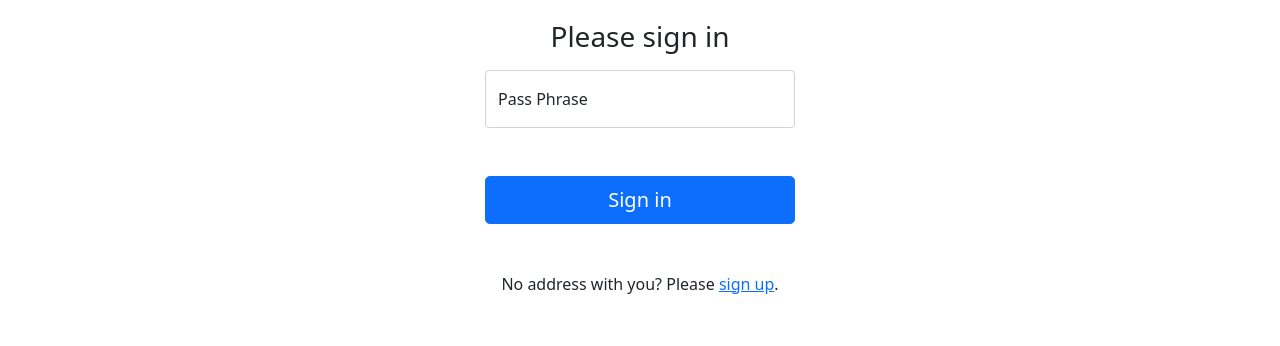
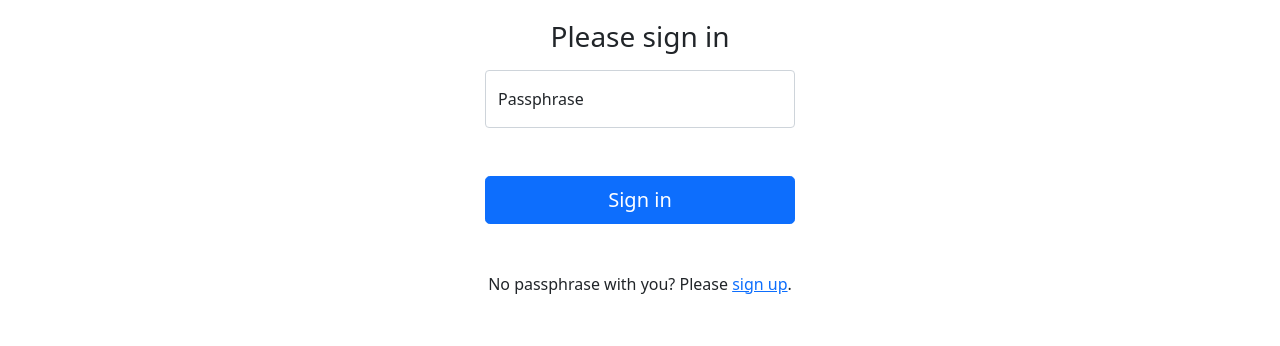
Before and after one commit to gatolife-creater/KUChat, a React (Create React App) app in the folder frontend/: page /signin in a window 1280 px wide. Shown: the part 176-522 px from the top of the page. Built offline with nearby package versions, Linux system fonts and the light colour scheme; no server answers.

Commit message:
ウォレットページからQRコードを表示できるようにした。

```diff
--- a/frontend/src/components/pages/SigninPage.jsx
+++ b/frontend/src/components/pages/SigninPage.jsx
@@ -11,12 +11,12 @@ const SignupPage = () => {
                         <h1 className="h3 mb-3 fw-normal">Please sign in</h1>
 
                         <div className="form-floating">
-                            <input className="form-control" name="mnemonic" id="floatingInput" placeholder="Pass Phrase"/>
-                            <label htmlFor="floatingInput">Pass Phrase</label>
+                            <input className="form-control" name="mnemonic" id="floatingInput" placeholder="Passphrase"/>
+                            <label htmlFor="floatingInput">Passphrase</label>
                         </div>
 
                         <button className="mt-5 btn btn-lg btn-primary" type="submit">Sign in</button>
-                        <p className="mt-5 mb-3">No address with you? Please <a href="/signup">sign up</a>.</p>
+                        <p className="mt-5 mb-3">No passphrase with you? Please <a href="/signup">sign up</a>.</p>
                         <p className="mt-5 mb-3 text-muted">&copy; 2021</p>
                     </form>
                 </main>
--- a/frontend/src/components/pages/SignupPage.jsx
+++ b/frontend/src/components/pages/SignupPage.jsx
@@ -23,7 +23,7 @@ const SignupPage = () => {
 
                 {message.mnemonic ?  <>
                                 <div class="input-group mb-3">
-                                    <span class="input-group-text">Your Address</span>
+                                    <span class="input-group-text">Passphrase</span>
                                     <input type="text" class="form-control" value={message.mnemonic} readOnly="true"/>
                                     <CopyToClipboard text={message.mnemonic}>
                                         {publicClickboard? <span className="input-group-text">Copied</span>
@@ -33,7 +33,7 @@ const SignupPage = () => {
                             </>
                             :<button onClick={generateAddress} className="mt-5 btn btn-lg btn-primary" type="button">Sign up</button>}
 
-                <p className="mt-5 mb-3">Already have address? Please <a href="/signin">sign in</a>.</p>
+                <p className="mt-5 mb-3">Already have passphrase? Please <a href="/signin">sign in</a>.</p>
                 <p className="mt-5 mb-3 text-muted">&copy; 2021</p>
             </main>
         </>
--- a/frontend/src/components/pages/WalletPage.jsx
+++ b/frontend/src/components/pages/WalletPage.jsx
@@ -1,6 +1,7 @@
 import React, {useState, useEffect} from "react";
 
 import NavBar from "../parts/NavBar";
+import { QRCodeSVG } from "qrcode.react";
 
 import getBalanceOfAddress from "../../js/getBalance";
 
@@ -23,11 +24,16 @@ const WalletPage = (props) => {
             <NavBar/>
             <main>
                 {address?   <ul className="list-group wallet-panel">
-                                <li className="list-group-item wallet-header" aria-current="true">Your Balance</li>
+                                <li className="list-group-item wallet-header" aria-current="true">Your Info</li>
                                 <li className="list-group-item wallet-list text-truncate">Address : {address}
                                 </li>
                                 <li className="list-group-item wallet-list text-truncate">Amount : {balance}
                                     <span style={{fontSize:"x-large"}}></span> KUC
+                                </li>
+                                <li className="list-group-item wallet-list">
+                                    <button type="button" className="btn btn-primary" data-bs-toggle="modal" data-bs-target="#exampleModal">
+                                        Show QR Code
+                                    </button>
                                 </li>
                             </ul>
                         :   <center>
@@ -36,6 +42,23 @@ const WalletPage = (props) => {
                             </center>
                             }
 
+                    <div className="modal fade" id="exampleModal" tabIndex="-1" aria-labelledby="exampleModalLabel" aria-hidden="true">
+                        <div className="modal-dialog modal-dialog-centered">
+                            <div className="modal-content">
+                                <div className="modal-header">
+                                    <h5 className="modal-title" id="exampleModalLabel">QR Code</h5>
+                                    <button type="button" className="btn-close" data-bs-dismiss="modal" aria-label="Close"></button>
+                                </div>
+                                <div className="modal-body" style={{textAlign:"center"}}>
+                                    <QRCodeSVG value={address}/>
+                                </div>
+                                <div className="modal-footer">
+                                    <button type="button" className="btn btn-secondary" data-bs-dismiss="modal">Close</button>
+                                </div>
+                            </div>
+                        </div>
+                    </div>
+
             </main>
         </>
     )
```
